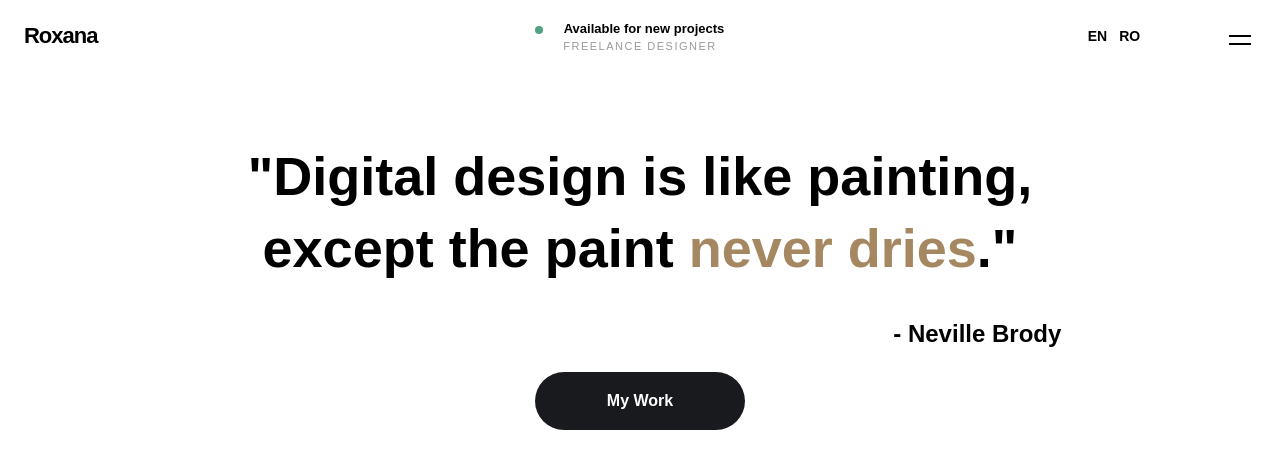
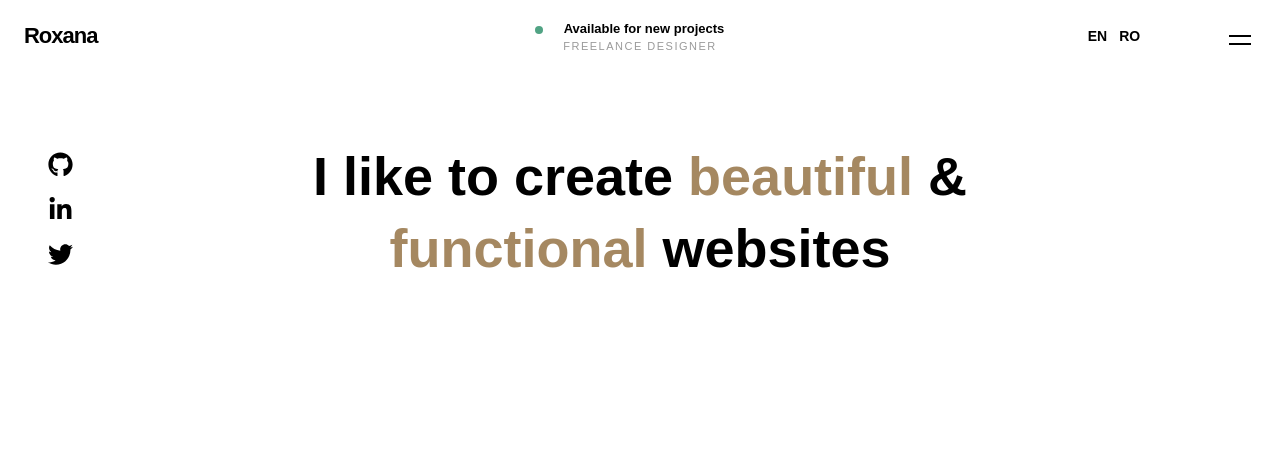
Before and after one commit to roxyoanes/personal-website, a Gatsby site: page / in a window 1280 px wide. Built offline with nearby package versions, Linux system fonts and the light colour scheme; Gatsby itself is replaced by a stand-in of ours.

Commit message:
Add icons

```diff
--- a/src/components/styled-components/styled-index.jsx
+++ b/src/components/styled-components/styled-index.jsx
@@ -1,11 +1,12 @@
 import styled from "@emotion/styled";
+
 
 const StyledIndex = styled.div`
   display: grid;
   grid-template-columns: repeat(12, 1fr);
   grid-template-rows: auto;
   margin-top: 40px;
-  font-family: 'Silka-Medium', sans-serif;
+  font-family: 'Gothic A1', sans-serif;
 
   .quote-container{
     grid-column: 3/11;
@@ -23,7 +24,7 @@ const StyledIndex = styled.div`
     justify-content: flex-end;
     font-size: 24px;
   }
-  .page2{
+  .link{
     grid-row: 2/3;
     grid-column: 6/8;
     background: #191A1E;
@@ -34,7 +35,23 @@ const StyledIndex = styled.div`
     text-align: center;
     font-weight: 600;
     padding: 20px 0px;
+    display: none;
+  }
+  .socials-container{
+    display: flex;
+    flex-direction: column;
+    align-items: center;
+    justify-content: center;
+  }
+  .socials-icon{
+    margin: 8px 0;
+  }
+  .social-link{
+    color: black;
 
+    &:hover{
+      color: #A58861;
+    }
   }
 
 `;
--- a/src/pages/index.jsx
+++ b/src/pages/index.jsx
@@ -3,19 +3,37 @@ import { Link } from "gatsby"
 
 import Layout from "../components/layout"
 import SEO from "../components/seo"
+import StyledIndex from "../components/styled-components/styled-index";
 
-import StyledIndex from "../components/styled-components/styled-index";
+import TwitterIcon from "../assets/twitter-brands.svg"
+import GithubIcon from "../assets/github-brands.svg"
+import LinkedinIcon from "../assets/linkedin-in-brands.svg"
+
 
 const IndexPage = () => (
   <Layout>
     <SEO title="Home" />
       <StyledIndex>
+      <div className="socials-container">
+        <a className="social-link" href="https://github.com/roxyoanes" target="_blank">
+          <GithubIcon className="socials-icon" width={25} height={25}></GithubIcon>
+        </a>
+        <a className="social-link" href="" target="_blank">
+          <LinkedinIcon className="socials-icon" width={25} height={25} />
+        </a>
+        <a className="social-link" href="https://twitter.com/OanesRoxana" target="_blank">
+          <TwitterIcon className="socials-icon" width={25} height={25} />
+        </a>
+      </div>
       <div className="quote-container">
-        <h1 className="quote">"Digital design is like painting, except the paint
-        <span className="color"> never dries</span>."</h1>
-        <h3 className="author">- Neville Brody</h3>
+        <h1 className="quote">I like to create
+          <span className="color"> beautiful </span>
+          &
+          <span className="color"> functional </span>
+          websites
+        </h1>
       </div>
-      <Link className="page2" to="/page-2/">My Work</Link>
+      <Link className="link" to="/page-2/">My Work</Link>
     </StyledIndex>
   </Layout>
 )
```
